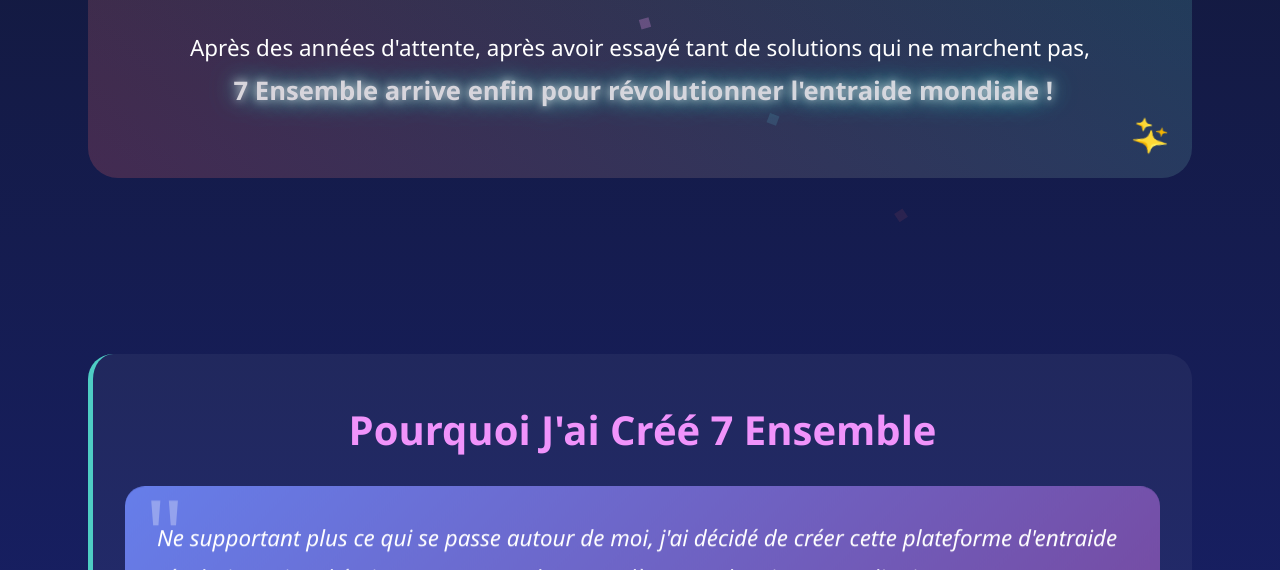
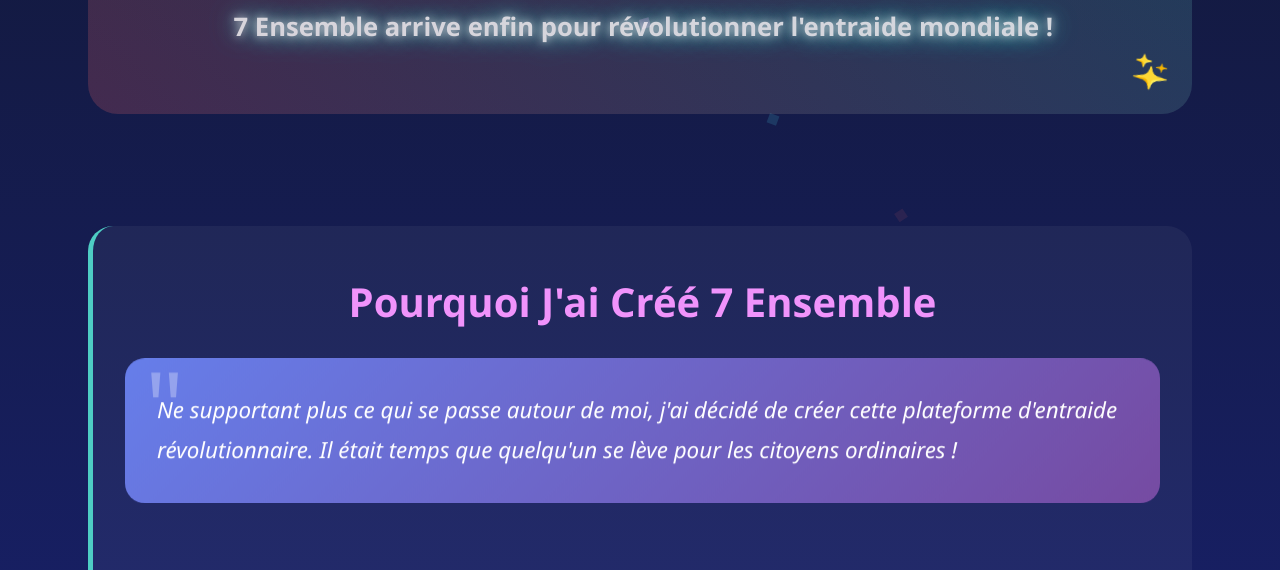
Before and after one commit to Chrossier69/7Ensemble-webportal, a plain HTML site: page mission.html in a window 1280 px wide. Shown: the part 816-1386 px from the top of the page. Drawn offline with Linux system fonts and the light colour scheme.

Commit message:
Adjust padding for hero-mission class

```diff
--- a/mission.html
+++ b/mission.html
@@ -82,7 +82,7 @@
         }
 
         .hero-mission {
-            padding: 4rem 0;
+            padding: 0 0;
             text-align: center;
             position: relative;
         }
```
